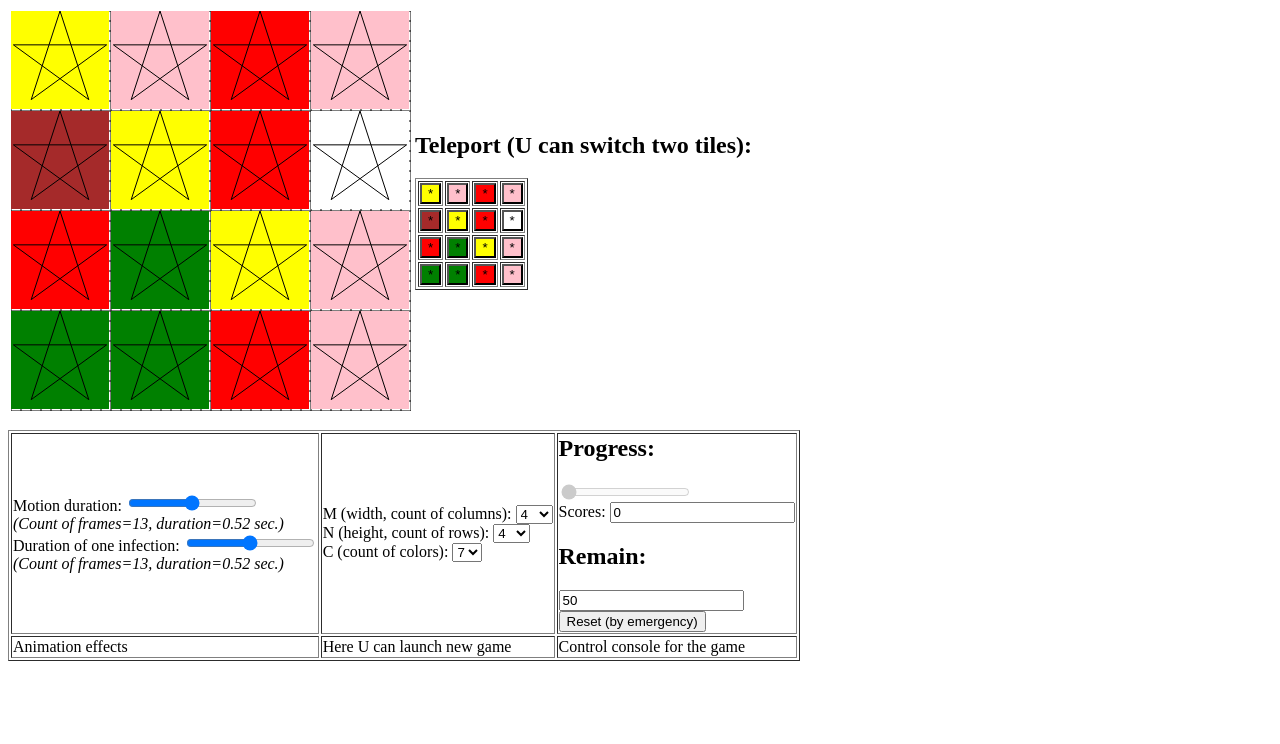
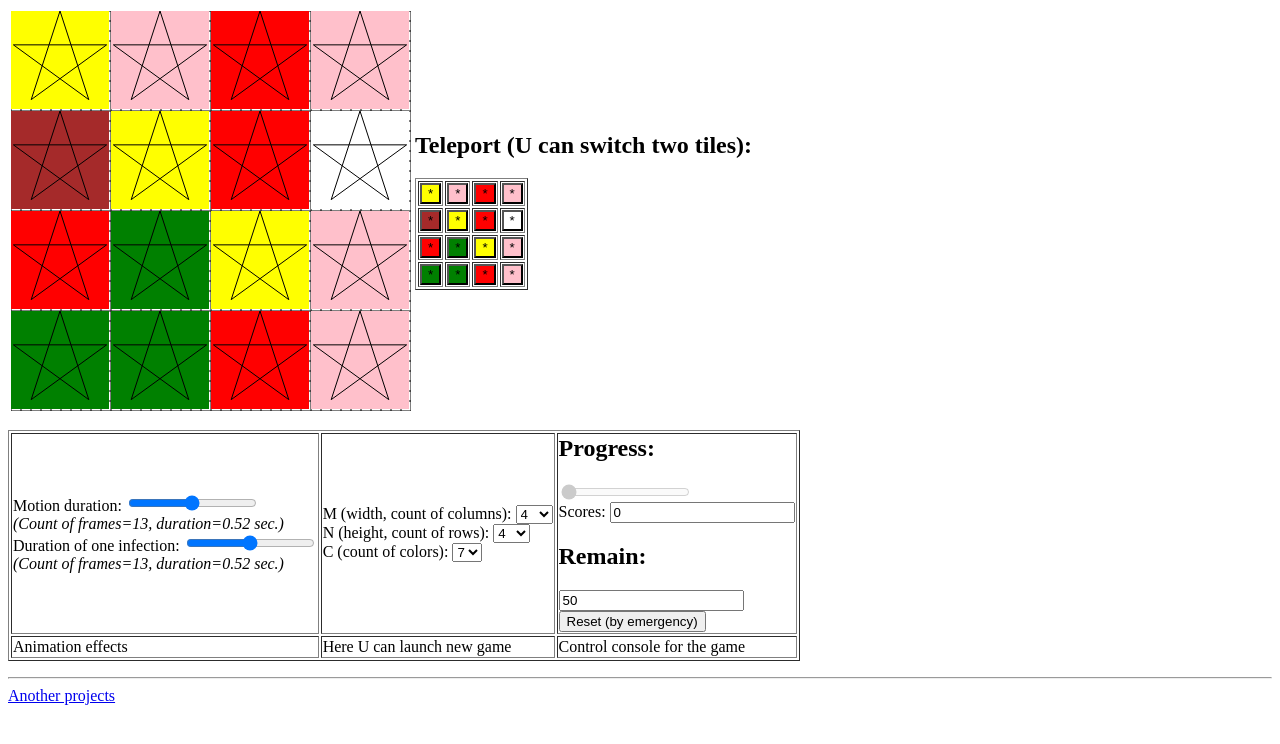
Before and after one commit to ArsenFromCrimea/Blast, a plain HTML site: page index.html in a window 1280 px wide. Drawn offline with Linux system fonts and the light colour scheme.

Commit message:
Add files via upload

```diff
--- a/index.html
+++ b/index.html
@@ -75,6 +75,7 @@
 		</tr>
 		</table>
 		</p>
-
+		<hr/>
+		<a href="https://arsenfromcrimea.github.io/Star/">Another projects</a>
 	</body>
 </html>
```
